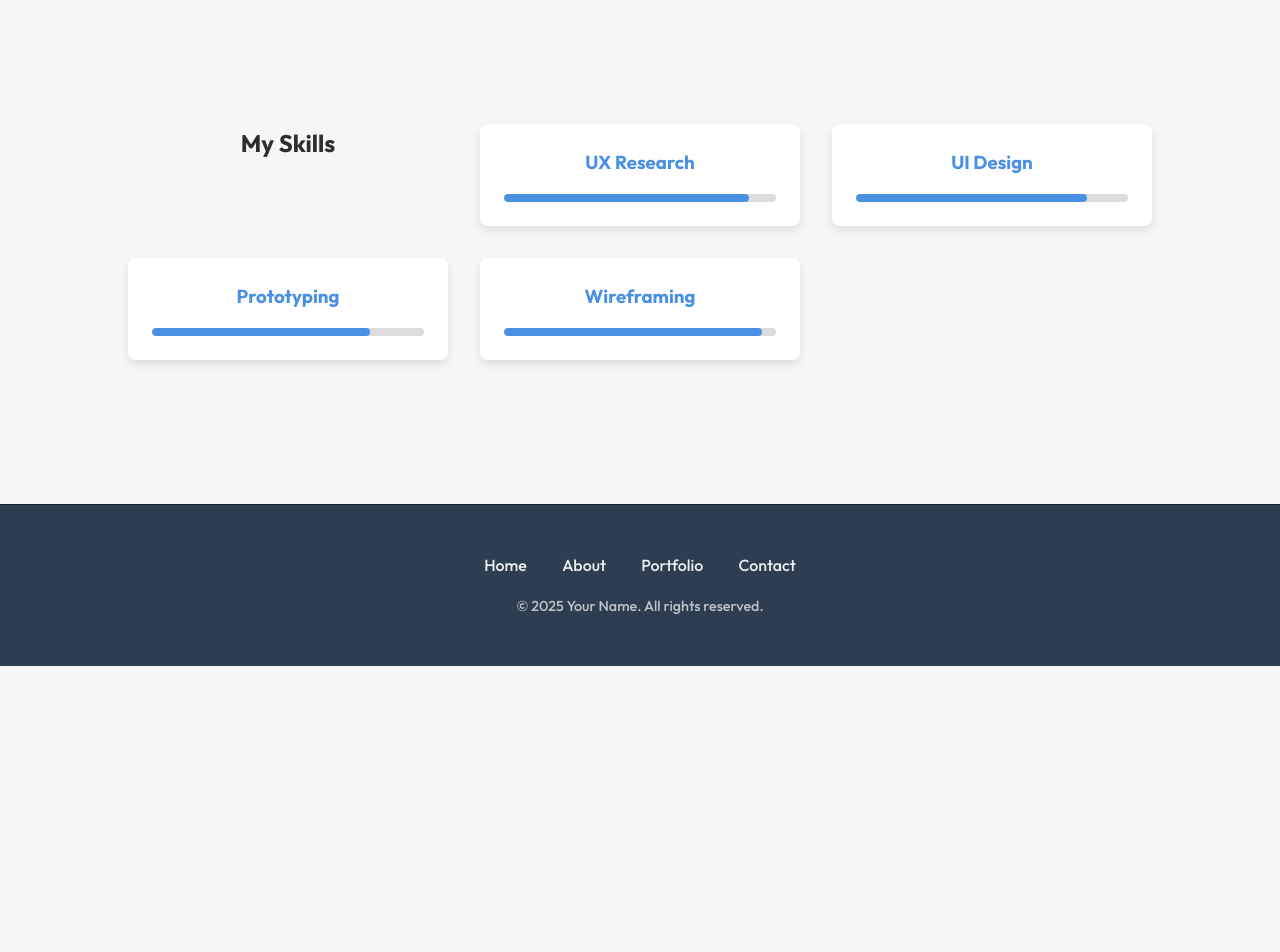
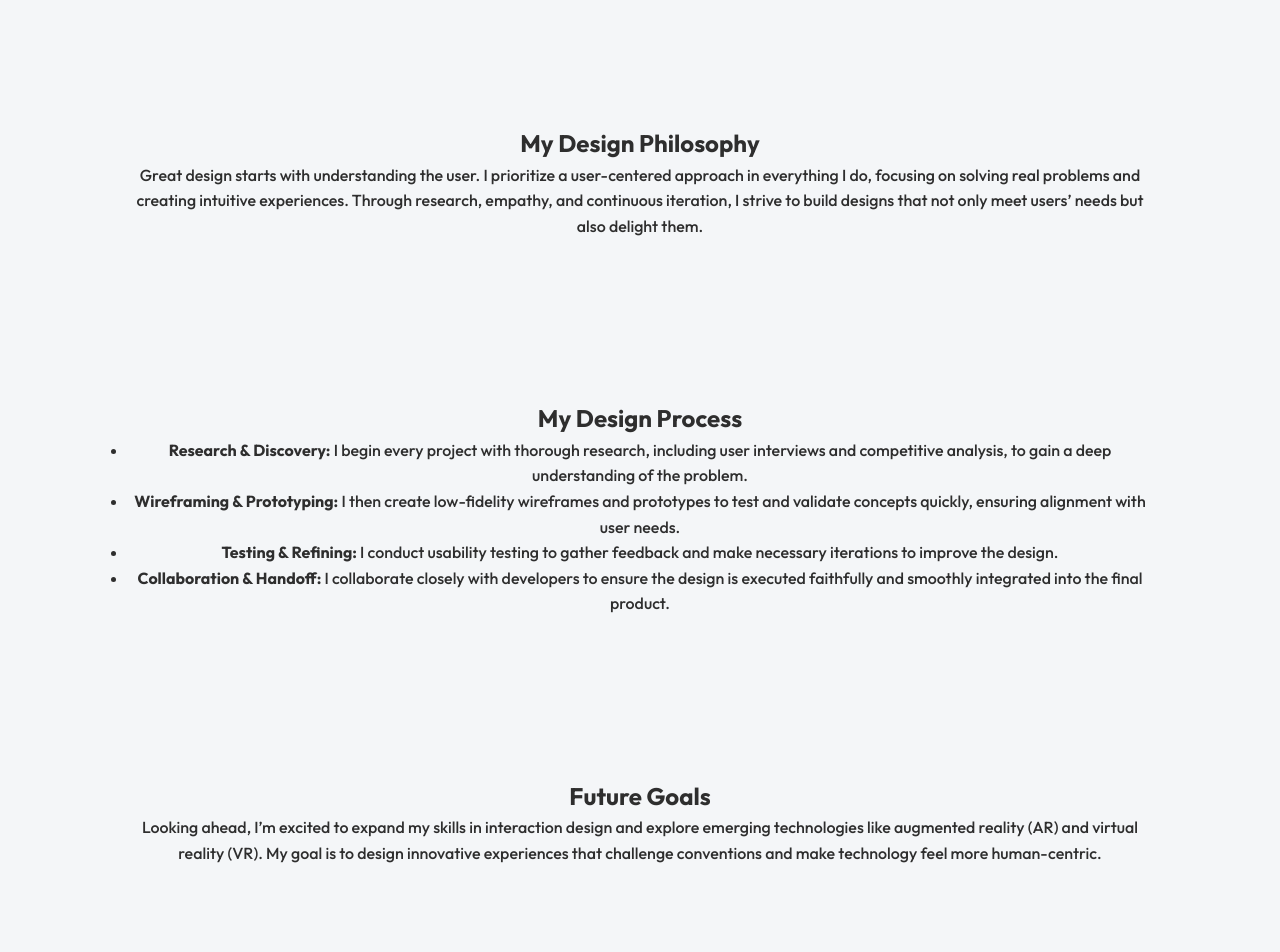
Before and after one commit to kmgst886/kmgportfolio, a plain HTML site: page about.html in a window 1280 px wide. Shown: the part 780-1732 px from the top of the page. Before the commit the page ends 1446 px from the top, so only its background shows below. Drawn offline with Linux system fonts and the light colour scheme.

Commit message:
Update about.html

```diff
--- a/about.html
+++ b/about.html
@@ -187,13 +187,36 @@
   <section class="about">
     <div class="about-text">
       <h2>About Me</h2>
-      <p>Hi, I'm <strong>Kiya</strong>, a passionate UX/UI designer currently in my senior year, set to graduate later this year. With a strong foundation in design principles and a deep interest in how people interact with digital products, I aim to create thoughtful, intuitive experiences that not only look great but feel natural to use.</p>
+      <p>Hi, I'm <strong>Name</strong>, a passionate UX/UI designer currently in my senior year, set to graduate later this year. With a strong foundation in design principles and a deep interest in how people interact with digital products, I aim to create thoughtful, intuitive experiences that not only look great but feel natural to use.</p>
       <p>Throughout my academic journey, I’ve explored everything from user research and wireframing to high-fidelity prototyping and usability testing. My approach combines creativity with a user-centered mindset, and I’m always eager to learn, iterate, and grow.</p>
       <p>Whether I’m sketching early ideas or refining pixel-perfect interfaces, I enjoy solving problems through design and collaborating with others to bring ideas to life. I’m excited to begin my professional journey and contribute to meaningful projects that make a real impact.</p>
     </div>
     <div class="about-img">
       <img src="kg.png" alt="Your Photo" />
     </div>
+  </section>
+
+  <!-- Design Philosophy Section -->
+  <section class="philosophy">
+    <h2>My Design Philosophy</h2>
+    <p>Great design starts with understanding the user. I prioritize a user-centered approach in everything I do, focusing on solving real problems and creating intuitive experiences. Through research, empathy, and continuous iteration, I strive to build designs that not only meet users’ needs but also delight them.</p>
+  </section>
+
+  <!-- Design Process Section -->
+  <section class="process">
+    <h2>My Design Process</h2>
+    <ul>
+      <li><strong>Research & Discovery:</strong> I begin every project with thorough research, including user interviews and competitive analysis, to gain a deep understanding of the problem.</li>
+      <li><strong>Wireframing & Prototyping:</strong> I then create low-fidelity wireframes and prototypes to test and validate concepts quickly, ensuring alignment with user needs.</li>
+      <li><strong>Testing & Refining:</strong> I conduct usability testing to gather feedback and make necessary iterations to improve the design.</li>
+      <li><strong>Collaboration & Handoff:</strong> I collaborate closely with developers to ensure the design is executed faithfully and smoothly integrated into the final product.</li>
+    </ul>
+  </section>
+
+  <!-- Future Goals Section -->
+  <section class="future-goals">
+    <h2>Future Goals</h2>
+    <p>Looking ahead, I’m excited to expand my skills in interaction design and explore emerging technologies like augmented reality (AR) and virtual reality (VR). My goal is to design innovative experiences that challenge conventions and make technology feel more human-centric.</p>
   </section>
 
   <section class="skills">
```
Lines whose indentation alone changed are shown as unchanged.
